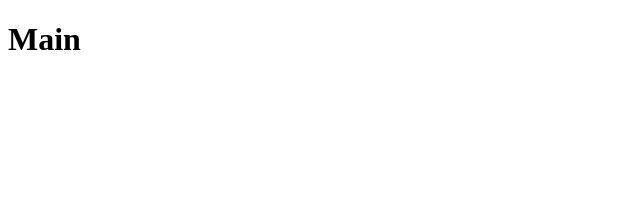
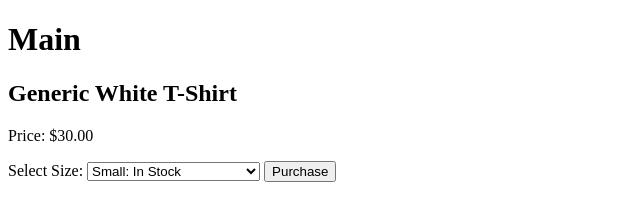
Before and after one commit to JorgeB-117/main, a plain HTML site: page index.html in a window 1280 px wide. Shown: the whole page, without its empty margins (0-640 px from the left). Drawn offline with Linux system fonts and the light colour scheme.

Commit message:
Create HTML structure for product page

```diff
--- a/index.html
+++ b/index.html
@@ -8,5 +8,21 @@
 <body>
     <h1>Main</h1>
     <script src="main.js"></script>
+
+    <!-- Task 1: Product Information Section -->
+    <h2 id="product-name">Generic White T-Shirt</h2>
+    <p id="product-price">Price: $<span id="current-price">30.00</span></p>
+
+    <!-- Size Selection Dropdown -->
+<label for="size-selector">Select Size:</label>
+    <select id="size-selector">
+        <option value="small" data-price="30" data-stock="in-stock">Small: In Stock</option>
+        <option value="medium"data-price="40" data-stock="in-stock">Medium: In Stock</option>
+        <option value="large"data-price="50" data-stock="in-stock">Large: In Stock</option>
+        <option value="extra large"data-price="60" data-stock="out-of-stock">Extra-Large: Out of Stock</option>
+    </select>
+
+    <button id="purchase-button">Purchase</button>
+
 </body>
 </html>
```
